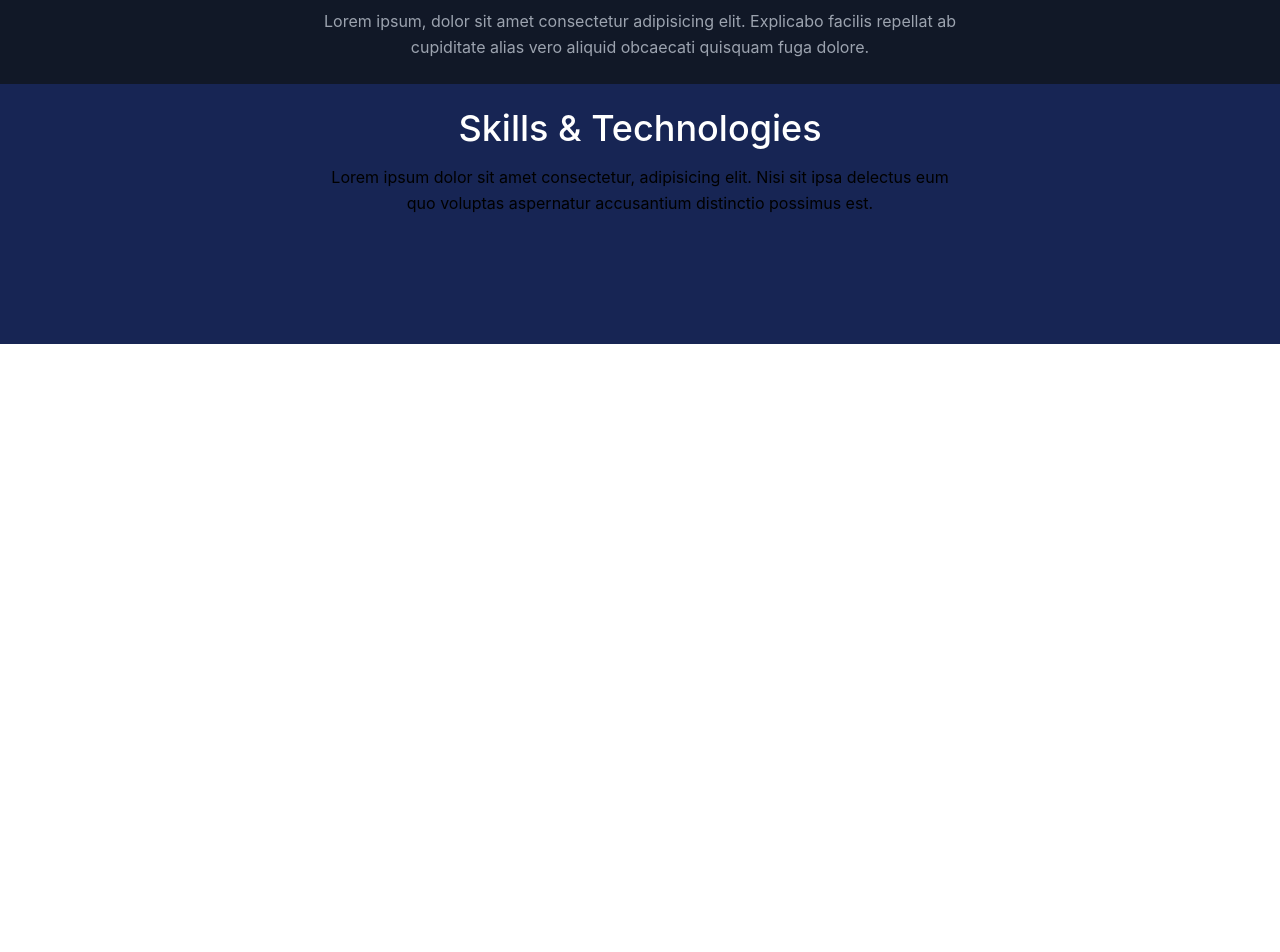
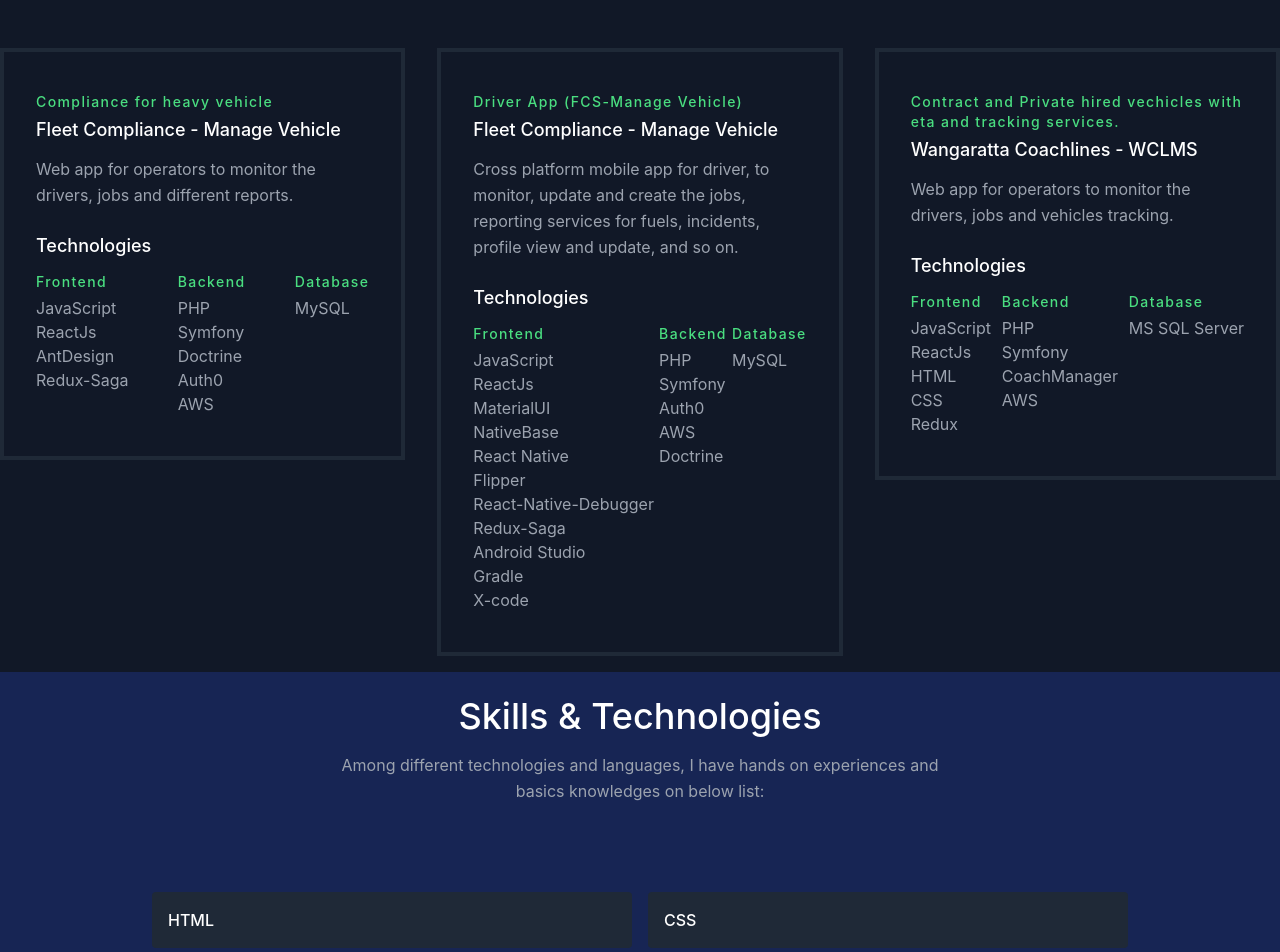
Before and after one commit to revosambat/my_portfolio, a React (Create React App) app: page / in a window 1280 px wide. Shown: the part 1280-2232 px from the top of the page. Before the commit the page ends 1624 px from the top, so only its background shows below. Built offline with nearby package versions, Linux system fonts and the light colour scheme.

Commit message:
update to Contact, Project, Skills and data file

```diff
--- a/src/components/Projects.js
+++ b/src/components/Projects.js
@@ -1,43 +1,60 @@
-import React from 'react'
+import React, { useEffect, useState } from 'react'
 
 export default function Projects() {
-    const projects = []
+    const { projects } = require("../constants/data.json")
+    const [projectState, setProjectState] = useState([])
+
+    useEffect(() => {
+        setProjectState(projects)
+        return () => {
+            setProjectState(null)
+        }
+    }, [projects])
     return (
         <section id="projects" className='text-gray-400 bg-gray-900 body-font'>
             <div className='container px-5 py-10 mx-auto text-center lg:px-40'>
                 <h1 className="sm:text-4xl text-3xl font-medium title-font mb-4 text-white">
-                    Apps I've Built
+                    Project's I have worked on.
                 </h1>
                 <p className="lg:w-2/3 mx-auto leading-relaxed text-base">
-                    Lorem ipsum, dolor sit amet consectetur adipisicing elit. Explicabo
-                    facilis repellat ab cupiditate alias vero aliquid obcaecati quisquam
-                    fuga dolore.
+
                 </p>
             </div>
             <div className="flex flex-wrap -m-4">
-                {projects?.map((project) => (
-                    <a
-                        href={project.link}
-                        key={project.image}
-                        className="sm:w-1/2 w-100 p-4">
+                {projectState?.map((project) => {
+                    const { technologies } = project
+                    const technologyKeys = Object.keys(technologies)
+                    return <a
+                        key={project.id}
+                        className="sm:w-1/3 w-350 p-4">
                         <div className="flex relative">
-                            <img
-                                alt="gallery"
-                                className="absolute inset-0 w-full h-full object-cover object-center"
-                                src={project.image}
-                            />
-                            <div className="px-8 py-10 relative z-10 w-full border-4 border-gray-800 bg-gray-900 opacity-0 hover:opacity-100">
+                            <div className="px-8 py-10 relative z-10 w-full border-4 border-gray-800 bg-gray-900 hover:bg-gray-800">
                                 <h2 className="tracking-widest text-sm title-font font-medium text-green-400 mb-1">
                                     {project.subtitle}
                                 </h2>
                                 <h1 className="title-font text-lg font-medium text-white mb-3">
                                     {project.title}
                                 </h1>
-                                <p className="leading-relaxed">{project.description}</p>
+                                <p className="leading-relaxed">{project.description}</p><br />
+                                <h1 className="title-font text-lg font-medium text-white mb-3">Technologies</h1>
+                                <div className="flex justify-between">
+                                    {technologyKeys.map(technology => (
+                                        <div>
+                                            <h2 className="tracking-widest text-sm title-font font-medium text-green-400 mb-1">{(technology[0].toUpperCase() + technology.substring(1))}</h2>
+                                            <div className="flex space-between">
+                                                <ul>
+                                                    {(project.technologies[technology]).map((val, idx) => (
+                                                        <li key={idx}>{val}</li>
+                                                    ))}
+                                                </ul>
+                                            </div>
+                                        </div>
+                                    ))}
+                                </div>
                             </div>
                         </div>
                     </a>
-                ))}
+                })}
             </div>
         </section>
     )
--- a/src/components/Skills.js
+++ b/src/components/Skills.js
@@ -1,7 +1,7 @@
 import React from 'react'
 
 export default function Skills() {
-    const skills = []
+    const { skills } = require("../constants/data.json")
     return (
         <section id="skills">
             <div className='container px-5 py-10 mx-auto'>
@@ -9,10 +9,8 @@
                     <h1 className="sm:text-4xl text-3xl font-medium title-font text-white mb-4">
                         Skills &amp; Technologies
                     </h1>
-                    <p className="text-base leading-relaxed xl:w-2/4 lg:w-3/4 mx-auto">
-                        Lorem ipsum dolor sit amet consectetur, adipisicing elit. Nisi sit
-                        ipsa delectus eum quo voluptas aspernatur accusantium distinctio
-                        possimus est.
+                    <p className="text-base text-gray-400 leading-relaxed xl:w-2/4 lg:w-3/4 mx-auto">
+                        Among different technologies and languages, I have hands on experiences and basics knowledges on below list:
                     </p>
                 </div>
                 <div className="flex flex-wrap lg:w-4/5 sm:mx-auto sm:mb-2 -mx-2">
--- /dev/null
+++ b/src/constants/data.json
@@ -0,0 +1,64 @@
+{
+	"projects": [
+		{
+			"id": 1,
+			"subtitle": "Compliance for heavy vehicle",
+			"title": "Fleet Compliance - Manage Vehicle",
+			"description": "Web app for operators to monitor the drivers, jobs and different reports.",
+			"technologies": {
+				"frontend": ["JavaScript", "ReactJs", "AntDesign", "Redux-Saga"],
+				"backend": ["PHP", "Symfony", "Doctrine", "Auth0", "AWS"],
+				"database": ["MySQL"]
+			}
+		},
+		{
+			"id": 2,
+			"subtitle": "Driver App (FCS-Manage Vehicle)",
+			"title": "Fleet Compliance - Manage Vehicle",
+			"description": "Cross platform mobile app for driver, to monitor, update and create the jobs, reporting services for fuels, incidents, profile view and update, and so on.",
+			"technologies": {
+				"frontend": [
+					"JavaScript",
+					"ReactJs",
+					"MaterialUI",
+					"NativeBase",
+					"React Native",
+					"Flipper",
+					"React-Native-Debugger",
+					"Redux-Saga",
+					"Android Studio",
+					"Gradle",
+					"X-code"
+				],
+				"backend": ["PHP", "Symfony", "Auth0", "AWS", "Doctrine"],
+				"database": ["MySQL"]
+			}
+		},
+		{
+			"id": 3,
+			"subtitle": "Contract and Private hired vechicles with eta and tracking services.",
+			"title": "Wangaratta Coachlines - WCLMS",
+			"description": "Web app for operators to monitor the drivers, jobs and vehicles tracking.",
+			"technologies": {
+				"frontend": ["JavaScript", "ReactJs", "HTML", "CSS", "Redux"],
+				"backend": ["PHP", "Symfony", "CoachManager", "AWS"],
+				"database": ["MS SQL Server"]
+			}
+		}
+	],
+	"skills": [
+		"HTML",
+		"CSS",
+		"Javascript",
+		"PHP",
+		"Python",
+		"Version Control (GIT)",
+		"SQL",
+		"ReactJS",
+		"React Native",
+		"Symfony Framework",
+		"Django Framework",
+		"AWS",
+		"Mysql, MS-Sql Server"
+	]
+}
--- a/src/output.css
+++ b/src/output.css
@@ -631,8 +631,16 @@
   margin-bottom: 2rem;
 }
 
+.ml-3 {
+  margin-left: 0.75rem;
+}
+
 .mr-4 {
   margin-right: 1rem;
+}
+
+.mr-5 {
+  margin-right: 1.25rem;
 }
 
 .mt-1 {
@@ -647,12 +655,8 @@
   margin-top: 2rem;
 }
 
-.ml-3 {
-  margin-left: 0.75rem;
-}
-
-.mr-5 {
-  margin-right: 1.25rem;
+.mb-2 {
+  margin-bottom: 0.5rem;
 }
 
 .flex {
@@ -677,6 +681,26 @@
 
 .h-full {
   height: 100%;
+}
+
+.h-10 {
+  height: 2.5rem;
+}
+
+.h-20 {
+  height: 5rem;
+}
+
+.h-40 {
+  height: 10rem;
+}
+
+.h-48 {
+  height: 12rem;
+}
+
+.max-h-40 {
+  max-height: 10rem;
 }
 
 .w-6 {
@@ -719,6 +743,18 @@
   justify-content: center;
 }
 
+.justify-between {
+  justify-content: space-between;
+}
+
+.justify-around {
+  justify-content: space-around;
+}
+
+.justify-evenly {
+  justify-content: space-evenly;
+}
+
 .overflow-hidden {
   overflow: hidden;
 }
@@ -753,6 +789,16 @@
   border-color: rgb(31 41 55 / var(--tw-border-opacity));
 }
 
+.bg-blue-50 {
+  --tw-bg-opacity: 1;
+  background-color: rgb(239 246 255 / var(--tw-bg-opacity));
+}
+
+.bg-blue-950 {
+  --tw-bg-opacity: 1;
+  background-color: rgb(23 37 84 / var(--tw-bg-opacity));
+}
+
 .bg-gray-800 {
   --tw-bg-opacity: 1;
   background-color: rgb(31 41 55 / var(--tw-bg-opacity));
@@ -763,77 +809,14 @@
   background-color: rgb(17 24 39 / var(--tw-bg-opacity));
 }
 
-.bg-green-500 {
+.bg-green-700 {
   --tw-bg-opacity: 1;
-  background-color: rgb(34 197 94 / var(--tw-bg-opacity));
+  background-color: rgb(21 128 61 / var(--tw-bg-opacity));
 }
 
 .bg-indigo-500 {
   --tw-bg-opacity: 1;
   background-color: rgb(99 102 241 / var(--tw-bg-opacity));
-}
-
-.bg-gray-500 {
-  --tw-bg-opacity: 1;
-  background-color: rgb(107 114 128 / var(--tw-bg-opacity));
-}
-
-.bg-blue-500 {
-  --tw-bg-opacity: 1;
-  background-color: rgb(59 130 246 / var(--tw-bg-opacity));
-}
-
-.bg-blue-800 {
-  --tw-bg-opacity: 1;
-  background-color: rgb(30 64 175 / var(--tw-bg-opacity));
-}
-
-.bg-blue-900 {
-  --tw-bg-opacity: 1;
-  background-color: rgb(30 58 138 / var(--tw-bg-opacity));
-}
-
-.bg-blue-950 {
-  --tw-bg-opacity: 1;
-  background-color: rgb(23 37 84 / var(--tw-bg-opacity));
-}
-
-.bg-blue-200 {
-  --tw-bg-opacity: 1;
-  background-color: rgb(191 219 254 / var(--tw-bg-opacity));
-}
-
-.bg-blue-300 {
-  --tw-bg-opacity: 1;
-  background-color: rgb(147 197 253 / var(--tw-bg-opacity));
-}
-
-.bg-blue-400 {
-  --tw-bg-opacity: 1;
-  background-color: rgb(96 165 250 / var(--tw-bg-opacity));
-}
-
-.bg-blue-100 {
-  --tw-bg-opacity: 1;
-  background-color: rgb(219 234 254 / var(--tw-bg-opacity));
-}
-
-.bg-blue-50 {
-  --tw-bg-opacity: 1;
-  background-color: rgb(239 246 255 / var(--tw-bg-opacity));
-}
-
-.bg-green-700 {
-  --tw-bg-opacity: 1;
-  background-color: rgb(21 128 61 / var(--tw-bg-opacity));
-}
-
-.object-cover {
-  object-fit: cover;
-}
-
-.object-center {
-  object-position: center;
 }
 
 .p-10 {
@@ -855,6 +838,11 @@
 .px-10 {
   padding-left: 2.5rem;
   padding-right: 2.5rem;
+}
+
+.px-12 {
+  padding-left: 3rem;
+  padding-right: 3rem;
 }
 
 .px-3 {
@@ -902,19 +890,9 @@
   padding-bottom: 1.5rem;
 }
 
-.py-3 {
-  padding-top: 0.75rem;
-  padding-bottom: 0.75rem;
-}
-
-.px-12 {
-  padding-left: 3rem;
-  padding-right: 3rem;
-}
-
-.py-4 {
-  padding-top: 1rem;
-  padding-bottom: 1rem;
+.py-8 {
+  padding-top: 2rem;
+  padding-bottom: 2rem;
 }
 
 .text-center {
@@ -941,14 +919,14 @@
   line-height: 1.25rem;
 }
 
+.text-xl {
+  font-size: 1.25rem;
+  line-height: 1.75rem;
+}
+
 .text-xs {
   font-size: 0.75rem;
   line-height: 1rem;
-}
-
-.text-xl {
-  font-size: 1.25rem;
-  line-height: 1.75rem;
 }
 
 .font-medium {
@@ -979,6 +957,11 @@
   letter-spacing: 0.1em;
 }
 
+.text-blue-950 {
+  --tw-text-opacity: 1;
+  color: rgb(23 37 84 / var(--tw-text-opacity));
+}
+
 .text-gray-100 {
   --tw-text-opacity: 1;
   color: rgb(243 244 246 / var(--tw-text-opacity));
@@ -987,6 +970,11 @@
 .text-gray-400 {
   --tw-text-opacity: 1;
   color: rgb(156 163 175 / var(--tw-text-opacity));
+}
+
+.text-gray-500 {
+  --tw-text-opacity: 1;
+  color: rgb(107 114 128 / var(--tw-text-opacity));
 }
 
 .text-green-400 {
@@ -1004,39 +992,19 @@
   color: rgb(255 255 255 / var(--tw-text-opacity));
 }
 
-.text-black {
-  --tw-text-opacity: 1;
-  color: rgb(0 0 0 / var(--tw-text-opacity));
+.opacity-5 {
+  opacity: 0.05;
 }
 
-.text-blue-950 {
-  --tw-text-opacity: 1;
-  color: rgb(23 37 84 / var(--tw-text-opacity));
-}
-
-.text-gray-200 {
-  --tw-text-opacity: 1;
-  color: rgb(229 231 235 / var(--tw-text-opacity));
-}
-
-.text-gray-500 {
-  --tw-text-opacity: 1;
-  color: rgb(107 114 128 / var(--tw-text-opacity));
-}
-
-.opacity-0 {
-  opacity: 0;
+.shadow-lg {
+  --tw-shadow: 0 10px 15px -3px rgb(0 0 0 / 0.1), 0 4px 6px -4px rgb(0 0 0 / 0.1);
+  --tw-shadow-colored: 0 10px 15px -3px var(--tw-shadow-color), 0 4px 6px -4px var(--tw-shadow-color);
+  box-shadow: var(--tw-ring-offset-shadow, 0 0 #0000), var(--tw-ring-shadow, 0 0 #0000), var(--tw-shadow);
 }
 
 .shadow-md {
   --tw-shadow: 0 4px 6px -1px rgb(0 0 0 / 0.1), 0 2px 4px -2px rgb(0 0 0 / 0.1);
   --tw-shadow-colored: 0 4px 6px -1px var(--tw-shadow-color), 0 2px 4px -2px var(--tw-shadow-color);
-  box-shadow: var(--tw-ring-offset-shadow, 0 0 #0000), var(--tw-ring-shadow, 0 0 #0000), var(--tw-shadow);
-}
-
-.shadow-lg {
-  --tw-shadow: 0 10px 15px -3px rgb(0 0 0 / 0.1), 0 4px 6px -4px rgb(0 0 0 / 0.1);
-  --tw-shadow-colored: 0 10px 15px -3px var(--tw-shadow-color), 0 4px 6px -4px var(--tw-shadow-color);
   box-shadow: var(--tw-ring-offset-shadow, 0 0 #0000), var(--tw-ring-shadow, 0 0 #0000), var(--tw-shadow);
 }
 
@@ -1108,9 +1076,9 @@
   }
 }
 
-.hover\:bg-green-600:hover {
+.hover\:bg-green-800:hover {
   --tw-bg-opacity: 1;
-  background-color: rgb(22 163 74 / var(--tw-bg-opacity));
+  background-color: rgb(22 101 52 / var(--tw-bg-opacity));
 }
 
 .hover\:bg-indigo-600:hover {
@@ -1118,9 +1086,9 @@
   background-color: rgb(79 70 229 / var(--tw-bg-opacity));
 }
 
-.hover\:bg-green-800:hover {
+.hover\:bg-gray-800:hover {
   --tw-bg-opacity: 1;
-  background-color: rgb(22 101 52 / var(--tw-bg-opacity));
+  background-color: rgb(31 41 55 / var(--tw-bg-opacity));
 }
 
 .hover\:text-white:hover {
@@ -1171,6 +1139,14 @@
     width: 50%;
   }
 
+  .sm\:w-1\/4 {
+    width: 25%;
+  }
+
+  .sm\:w-1\/3 {
+    width: 33.333333%;
+  }
+
   .sm\:flex-nowrap {
     flex-wrap: nowrap;
   }
@@ -1191,28 +1167,24 @@
     margin-bottom: 0px;
   }
 
+  .md\:ml-4 {
+    margin-left: 1rem;
+  }
+
   .md\:ml-auto {
     margin-left: auto;
+  }
+
+  .md\:mr-auto {
+    margin-right: auto;
   }
 
   .md\:mt-0 {
     margin-top: 0px;
   }
 
-  .md\:ml-4 {
-    margin-left: 1rem;
-  }
-
-  .md\:mr-auto {
-    margin-right: auto;
-  }
-
   .md\:w-1\/2 {
     width: 50%;
-  }
-
-  .md\:w-1\/5 {
-    width: 20%;
   }
 
   .md\:w-1\/4 {
@@ -1236,18 +1208,14 @@
     border-color: rgb(55 65 81 / var(--tw-border-opacity));
   }
 
-  .md\:py-8 {
-    padding-top: 2rem;
-    padding-bottom: 2rem;
-  }
-
   .md\:py-1 {
     padding-top: 0.25rem;
     padding-bottom: 0.25rem;
   }
 
-  .md\:pr-16 {
-    padding-right: 4rem;
+  .md\:py-8 {
+    padding-top: 2rem;
+    padding-bottom: 2rem;
   }
 
   .md\:pl-4 {
@@ -1258,8 +1226,8 @@
     padding-right: 3rem;
   }
 
-  .md\:pr-10 {
-    padding-right: 2.5rem;
+  .md\:pr-16 {
+    padding-right: 4rem;
   }
 
   .md\:text-left {
```
Also changed, not shown: src/components/Contact.js (+20 -4 lines).
